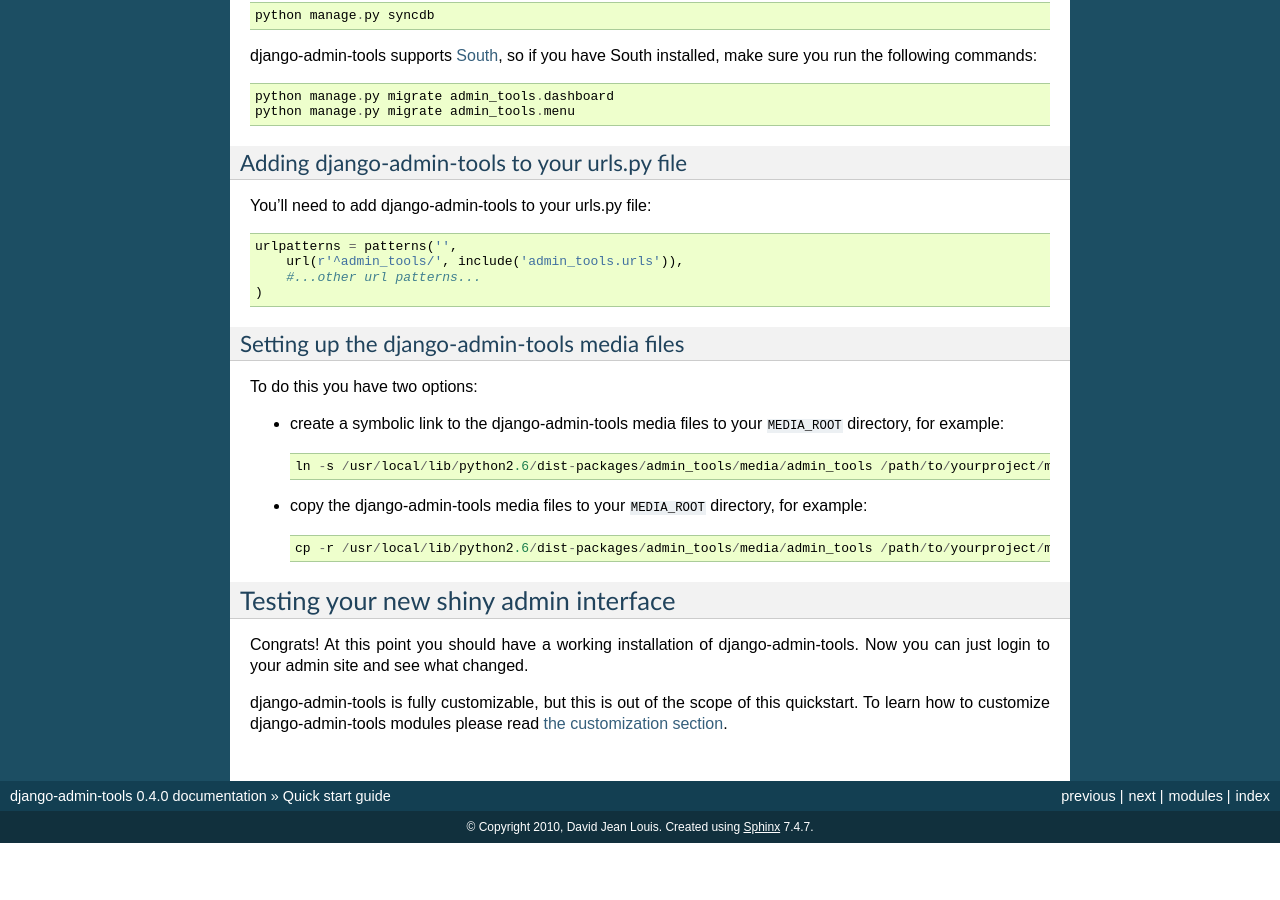
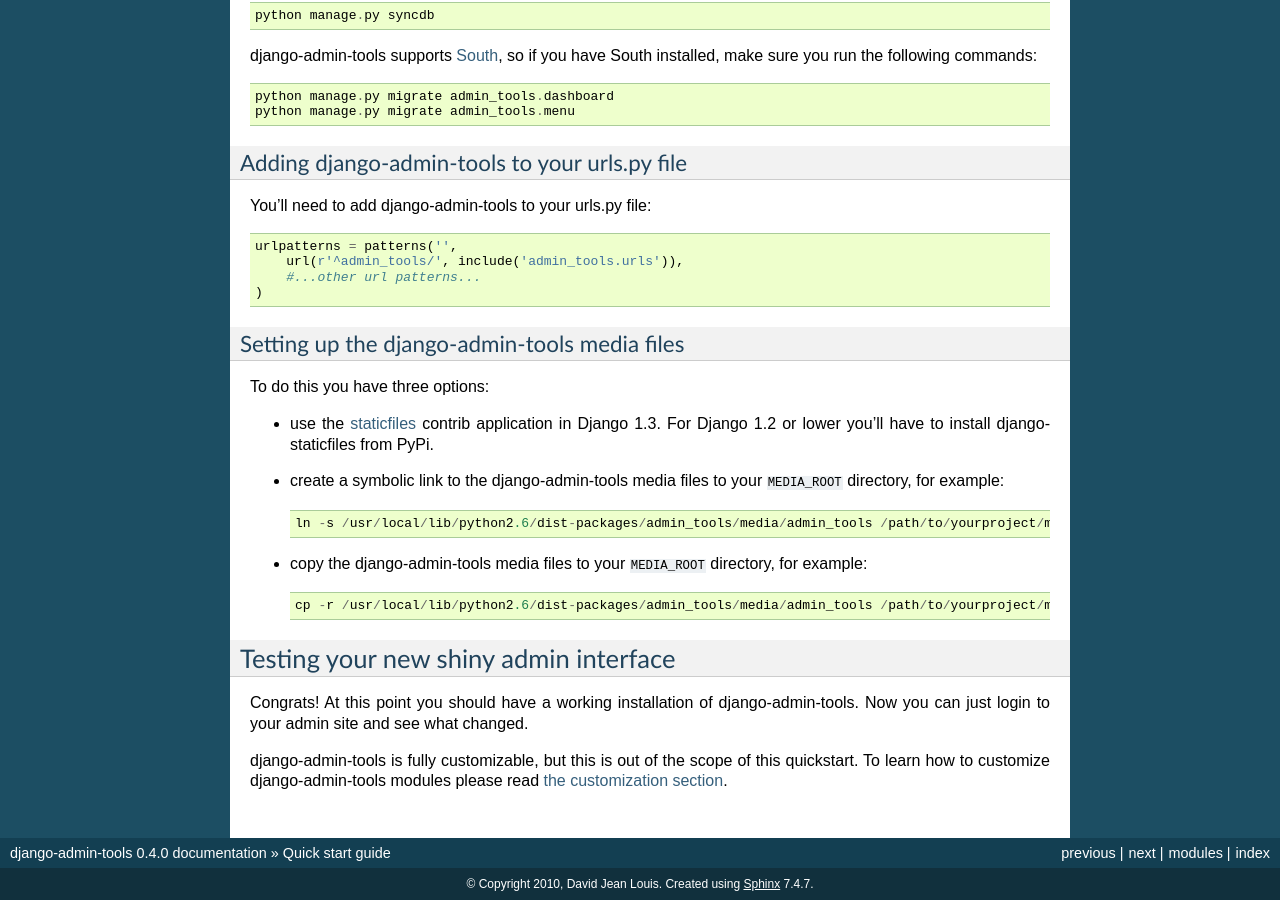
Before and after one commit to django-admin-tools/django-admin-tools, a Sphinx documentation site: the page built from docs/quickstart.rst, in a window 1280 px wide and 900 px high, scrolled down 1698 px. Built offline with Sphinx 7.4.7, drawn with Linux system fonts in a browser that asks for light colours; before the commit the page ends 2541 px from its top, so only the background shows below that.

Commit message:
Added a note on staticfiles also in the quickstart guide

```diff
--- a/docs/quickstart.rst
+++ b/docs/quickstart.rst
@@ -129,7 +129,11 @@
 Setting up the django-admin-tools media files
 ~~~~~~~~~~~~~~~~~~~~~~~~~~~~~~~~~~~~~~~~~~~~~
 
-To do this you have two options:
+To do this you have three options:
+
+* use the `staticfiles <http://docs.djangoproject.com/en/dev/ref/contrib/staticfiles/>`_
+  contrib application in Django 1.3. For Django 1.2 or lower you'll have to install
+  django-staticfiles from PyPi.
 
 * create a symbolic link to the django-admin-tools media files to your
   ``MEDIA_ROOT`` directory, for example::
```
